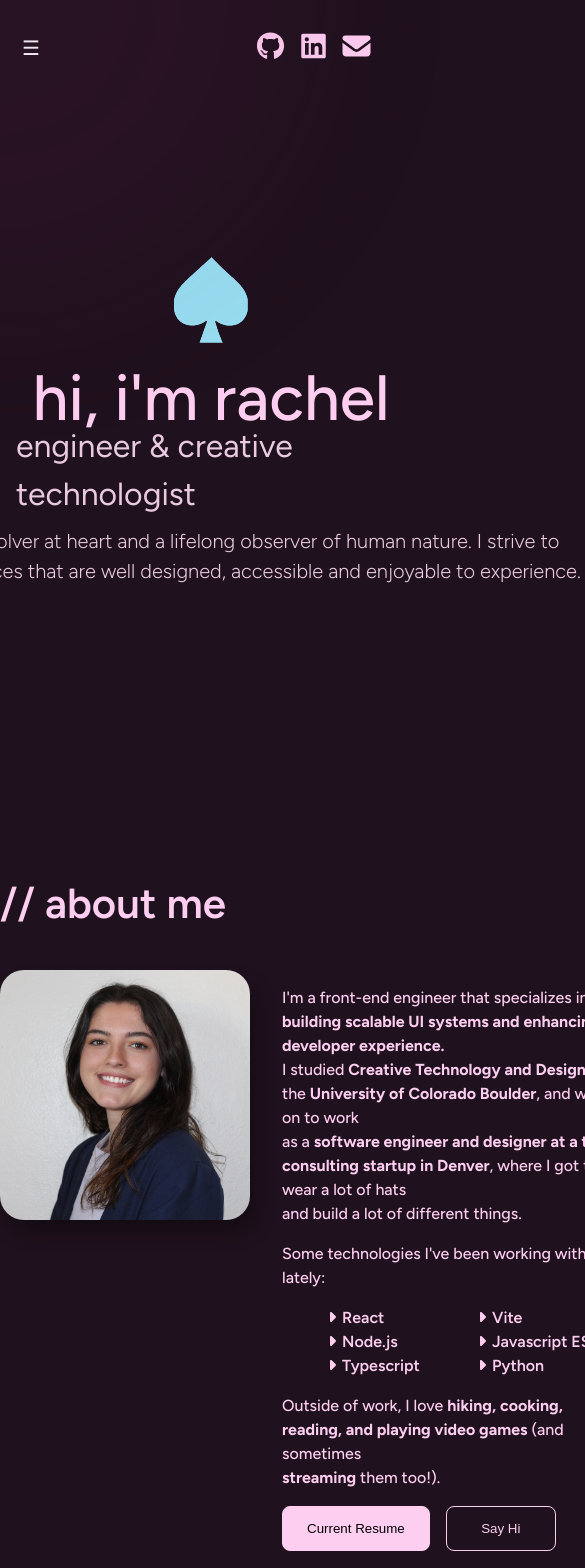
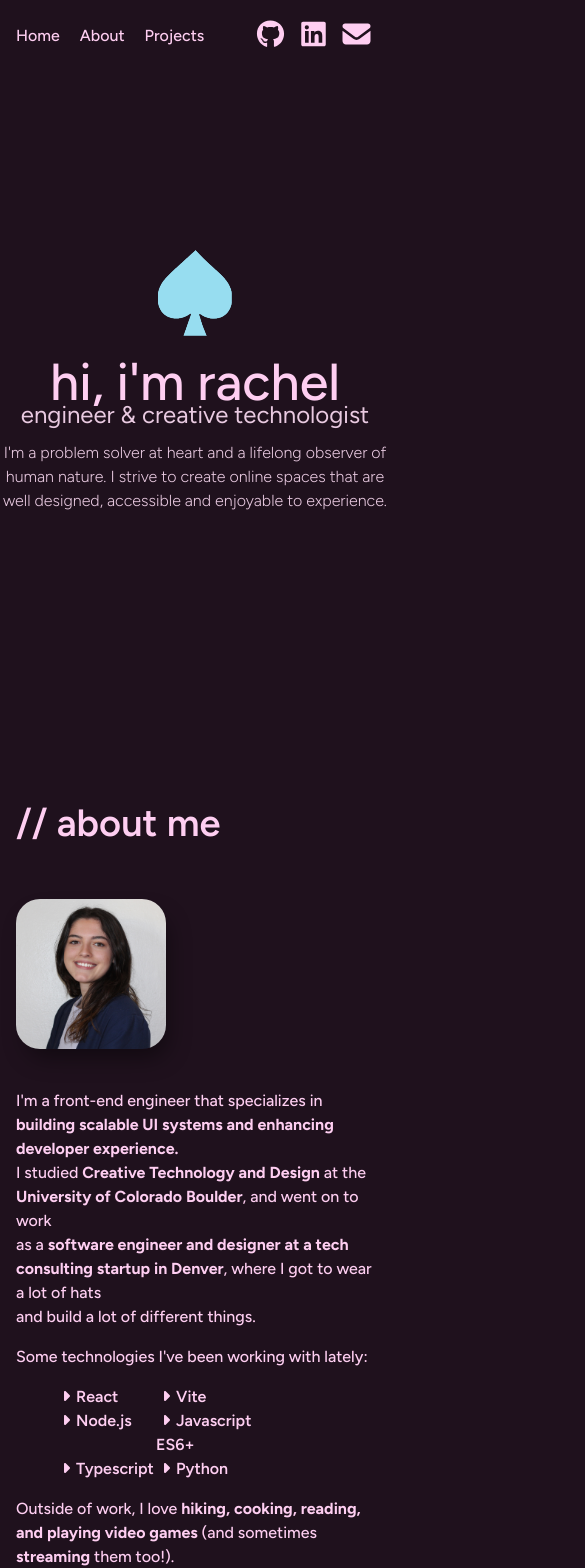
Before and after one commit to rachelmcminn/my-portfolio, a React (Vite) app: page /projects/gremlinizer in a window 390 px wide. Shown: the top 1568 px of the page, 585 px wide, since content can reach past the window. Built offline with nearby package versions, Linux system fonts and the light colour scheme.

Commit message:
css changes for mobile

```diff
--- a/index.html
+++ b/index.html
@@ -4,7 +4,7 @@
     <meta charset="UTF-8" />
     <link rel="icon" type="image/svg+xml" href="/vite.svg" />
     <meta name="viewport" content="width=device-width, initial-scale=1.0" />
-    <title>Rachel McMinn</title>
+    <title>Rachel McMinn - Frontend Engineer</title>
   </head>
   <body>
     <div id="root"></div>
--- a/src/App.jsx
+++ b/src/App.jsx
@@ -1,4 +1,4 @@
-import { useState, useEffect, useRef } from 'react'
+import { useState, useEffect, useRef, useCallback } from 'react'
 import { Routes, Route, useLocation } from 'react-router-dom'
 import './App.css'
 import './index.css'
@@ -31,6 +31,7 @@ const MainPage = () => (
 
 function App() {
   const [isLoaded, setIsLoaded] = useState(false);
+  const handleComplete = useCallback(() => setIsLoaded(true), []);
   const cursorRef = useRef(null);
   const location = useLocation();
 
@@ -65,8 +66,8 @@ function App() {
     <>
       <div ref={cursorRef} className="cursor"></div>
 
-      {!isLoaded && <LoadingScreen onComplete={() => setIsLoaded(true)} />}
 
+      {!isLoaded && <LoadingScreen onComplete={handleComplete} />}
       <div className={`item-fade ${isLoaded ? "opacity-100" : "opacity-0"}`}>
         {isLoaded && (
           <div>
--- a/src/components/Nav.jsx
+++ b/src/components/Nav.jsx
@@ -32,7 +32,7 @@ export const Navbar = ({ menuOpen, setMenuOpen }) => {
 
           {/* desktop nav links */}
           <div className="nav-links">
-            <a href="#" className="nav-link" style={{ fontSize:'20px' }}>Rachel McMinn</a>
+            <a href="#" id="nav-link-main" className="nav-link">Rachel McMinn</a>
             <a href="#home" className="nav-link">Home</a>
             <a href="#about" className="nav-link">About</a>
             <a href="#projects" className="nav-link">Projects</a>
--- a/src/index.css
+++ b/src/index.css
@@ -5,9 +5,6 @@
   text-rendering: optimizeLegibility;
   -webkit-font-smoothing: antialiased;
   -moz-osx-font-smoothing: grayscale;
-
-  --nav-height: 64px;
-  --view-width: 1080px;
 
   --mimi-pink: #FECEF1;
   --mouse-glow: #802668;
@@ -32,7 +29,7 @@
 
 }
 
-
+/* mobile styling */
 html,
   body {
     margin: 0;
@@ -46,6 +43,422 @@ body {
     font-optical-sizing: auto;
     font-style: normal;
 
+  }
+
+  h1,h2,h3,h4,h5,h6 {
+    color: var(--text-color);
+    font-family: "Figtree", sans-serif;
+    font-optical-sizing: auto;
+    font-style: normal;
+    font-weight: 600;
+  }
+
+  p,div {
+    color: var(--text-color);
+  }
+
+  .main-content {
+    display: flex;
+    flex-direction: column;
+  }
+
+  .content-section {
+    margin: auto;
+    padding: 3em 0em;
+    height: 100%;
+    box-sizing: border-box;
+
+  }
+
+  /* scroll stuff */
+
+
+  /* components */
+  a {
+    color: var(--link-color);
+    text-decoration: none;
+  }
+  a:hover {
+    cursor: pointer;
+    font-weight: 600;
+    text-decoration: underline;
+  }
+
+
+  /* utility */
+  .opacity-0 {
+    opacity: 0%;
+  }
+
+  .opacity-100 {
+    opacity: 100%;
+  }
+
+  .item-fade {
+    vertical-align: top;
+    transition: opacity 0.8s;
+    opacity: 1;
+  }
+
+  .btn {
+    padding: 14px 24px;
+    min-width: 110px;
+    border-radius: 8px;
+    font-weight: 500;
+    transition: filter .3s ease-in;
+    cursor: pointer;
+  }
+
+  .btn.btn-primary {
+    background-color: var(--btn-primary-background);
+    border: 1px solid var(--btn-primary-border);
+  }
+
+  .btn.btn-primary:hover {
+    filter: brightness(.85);
+  }
+
+
+  .btn.btn-secondary {
+    background-color: var(--btn-secondary-background);
+    border: 1px solid var(--btn-secondary-border);
+    color: var(--btn-secondary-border);
+
+  }
+
+  .btn.btn-secondary:hover {
+    filter: brightness(.85);
+  }
+
+
+  /*  Nav */
+  nav {
+    position: fixed;
+    top: 0;
+    width: 100%;
+    z-index: 5;
+  }
+
+  .nav-bar {
+    display: flex;
+    flex-direction: row;
+    justify-content: space-between;
+    align-items: center;
+    height: 40px;
+    padding: 1em;
+    background-color: var(--body-background);
+    z-index: 1;
+  }
+
+  .nav-links {
+    display: flex;
+    flex-direction: row;
+    align-items: center;
+    gap: 20px;
+    font-weight: 500;
+    transition: .3s ease-in-out;
+  }
+
+  #nav-link-main {
+    display: none;
+  }
+
+  a.nav-link {
+    color: var(--nav-link-color);
+    font-size: 16px;
+    transition: .3s ease-in-out;
+  }
+
+  .social-links {
+    display: flex;
+    flex-direction: row;
+    gap: 8px;
+  }
+
+  .mobile-menu-btn {
+    display: none;
+  }
+
+  .github-icon, .linkedin-icon {
+    width: 24px;
+    height: 24px;
+  }
+
+  /* project card */
+  .project-card {
+    height: 100%;
+    width: 100%;
+    border-radius: 8px;
+    background-color: var(--card-background);
+    display: flex;
+    justify-content: space-between;
+    padding: 4px;
+    border: 1px solid rgba(255, 247, 207, 0.15);
+    transform: scale(1);
+    transition: transform 0.3s ease, box-shadow 0.3s ease;
+  }
+
+  .project-card:hover {
+    transform: scale(1.02);
+    box-shadow: 0px 8px 24px rgba(254, 206, 241, 0.15);
+  }
+
+
+  .project-card-content {
+    display: flex;
+    flex-direction: column;
+    width: 100%;
+    padding: 16px;
+    gap: 8px;
+    justify-content: space-between;
+  }
+
+  .links-flex {
+    display: flex;
+    justify-content: space-between;
+    align-items: center;
+  }
+
+  .project-card-links {
+    display: flex;
+    flex-direction: row;
+    align-items: center;
+    gap: 4px;
+  }
+
+  .project-card-title {
+    font-weight: 400;
+    font-size: 22px;
+    color: var(--card-title);
+    font-weight: 600;
+    margin-top: 8px;
+  }
+
+  .project-card-role {
+    font-weight: 600;
+  }
+
+  .project-card-description {
+    font-size: 14px;
+    margin-top: 8px;
+    font-weight: 500;
+    color: var(--card-description);
+  }
+
+  .project-card-tags {
+    display: flex;
+    flex-wrap: wrap;
+    gap: 6px;
+    margin-top: 8px;
+  }
+
+  .tech-chip {
+    background-color: transparent;
+    border: 1px solid var(--mimi-pink);
+    color: var(--mimi-pink);
+    padding: 4px 8px;
+    border-radius: 18px;
+    font-weight: 500;
+  }
+
+  .icons-card-links {
+    color: #FFF7CF;
+  }
+
+  .section-title {
+    font-size: 38px;
+    margin-left: 16px;
+  }
+
+  /* ****************************************************** */
+  /* ****************************************************** */
+  /* --------------------- BY SCREENS --------------------*/
+
+
+  /* LoadingScreen */
+  .loading-screen-parent {
+    display: flex;
+    flex-direction: column;
+    align-items: center;
+    justify-content: center;
+    gap: 16px;
+    height:100vh;
+  }
+
+  @layer utilities {
+    @keyframes smooth {
+      0% { opacity: 1;}
+      100% { opacity: 0;}
+      }
+
+    @keyframes loading {
+      0% { transform: translateX(-100%); }
+      100% { transform: translateX(250%); }
+    }
+
+    .loading-text {
+      animation: smooth 0.8s step-end infinite;
+    }
+
+    .loading-bar {
+      background-color: aqua;
+      width:100px;
+      height: 12px;
+      animation: loading 3s ease infinite;
+      box-shadow: 0px 0px 15px #7ca2ee;
+    }
+
+    .loading-title {
+      color: var(--link-color);
+    }
+  }
+
+  /* home */
+  div#home {
+    height: 80vh;
+    width: 100%;
+    display: flex;
+    flex-direction: column;
+    justify-content: center;
+    align-items: center;
+    margin-top: 40px;
+  }
+
+  .page-title {
+    font-size: 52px;
+    margin: 0px;
+    font-weight: 500;
+  }
+
+  .page-subtitle {
+    color: #e9cae1;
+    font-size: 24px;
+    font-weight: 400;
+    margin-top: -24px;
+  }
+
+  .home-text {
+    color: #e9cae1;
+    text-align: center;
+    font-size: 16px;
+    font-weight: 300;
+    margin-top: 8px;
+
+  }
+
+
+  /* --------------------- projects ----------------------- */
+  #projects.content-section {
+    margin-bottom: 40px;
+  }
+  .project-grid {
+    display: grid;
+    grid-template-columns: 1fr;
+    gap: 20px;
+    padding: 16px;
+  }
+
+  .more-projects {
+    margin-top: 10rem;
+    padding: 2rem 0;
+    border-top: 1px solid var(--border-color);
+  }
+
+  .more-projects .section-title {
+    margin-bottom: 2rem;
+  }
+
+  .view-all-link {
+    display: inline-block;
+    margin-top: 2rem;
+    font-size: 1.1rem;
+    text-decoration: none;
+    color: var(--accent-color);
+    transition: transform 0.2s;
+  }
+
+  .view-all-link:hover {
+    transform: translateX(5px);
+  }
+
+
+  /* ---------------------- about -----------------------*/
+  .headshot {
+    width: 150px;
+    height: 150px;
+    object-fit: cover;
+    border-radius: 24px;
+    box-shadow: rgba(0, 0, 0, 0.46) 6px 13px 23px -5px;
+  }
+
+  .about-me-content {
+    display: flex;
+    flex-direction: column;
+    gap: 24px;
+    font-weight: 500;
+    padding: 16px;
+  }
+
+  .about-tech-stack {
+    display: grid;
+    grid-template-columns: repeat(2,minmax(100px,10px));
+    list-style-type: none;
+    margin-top: 16px;
+  }
+
+  .tech-stack-item {
+    font-weight: 600;
+  }
+
+  /*---------------------- contact ---------------------*/
+  section#contact {
+    min-height: 300px;
+  }
+
+  section#contact > div {
+    display: flex;
+    align-items: center;
+    justify-content: center;
+  }
+
+
+  /* -------------------------- footer ---------------------------- */
+  .footer {
+    padding: 3em 0em;
+    background-color: #2a1725;
+  }
+
+  .footer-content {
+    margin: 0 auto;
+    text-align: center;
+    font-size: 14px;
+
+  }
+
+  a.footer-contact-link {
+    transition: 3ms ease-in-out;
+  }
+
+  a.footer-contact-link:hover {
+    font-weight: 500;
+  }
+
+
+
+/* desktop styling */
+@media (min-width: 1024px) {
+  html,
+  body {
+    margin: 0;
+    padding: 0;
+    line-height: 1.5;
+    font-weight: 300;
+    color: var(--night);
+    background-color: var(--body-background);
+    height: 100%;
+    font-family: "Figtree", sans-serif;
+    font-optical-sizing: auto;
+    font-style: normal;
 
   }
 
@@ -186,7 +599,7 @@ nav {
     flex-direction: row;
     justify-content: space-between;
     align-items: center;
-  height: var(--nav-height);
+    height: 60px;
     padding: 1em 6em;
     background-color: var(--body-background);
     z-index: 1;
@@ -199,6 +612,10 @@ nav {
     gap: 24px;
     font-weight: 500;
     transition: .3s ease-in-out;
+  }
+
+  #nav-link-main {
+    font-size: 20px;
   }
 
   a.nav-link {
@@ -352,7 +769,7 @@ a.nav-link {
 
 
   /* home */
-section#home {
+  div#home {
     height: 84vh;
     width: 100%;
     display: flex;
@@ -483,24 +900,4 @@ a.footer-contact-link:hover {
   }
 
 
-/************************************** BREAKPOINTS *********************************/
-@media (max-width: 1023px) {
-  .mobile-menu-btn {
-    display: block;
-    color: white;
-    background-color: transparent;
-    font-size: 20px;
-    border: none;
 }
-
-  .nav-bar {
-    padding: 1em;
-  }
-  section {
-    padding: 1em;
-  }
-
-  .nav-links {
-    display: none;
-  }
-}
--- a/src/sections/Home.jsx
+++ b/src/sections/Home.jsx
@@ -7,7 +7,7 @@ export const Home = () => {
 
 
     return (
-        <section id="home">
+        <div id="home">
             <img src={spadeBlue} alt="Spade Blue"/>
             <div className="page-title">hi, i'm rachel</div>
             <div className="page-subtitle">engineer & creative technologist</div>
@@ -17,7 +17,7 @@ export const Home = () => {
             </div>
 
 
-        </section>
+        </div>
     )
 
 
```
Also changed, not shown: package.json (+7 -2 lines), src/components/LoadingScreen.jsx (+3 -4 lines), 1 other file (tests, documents, lock files or other folders). Lines whose indentation alone changed are shown as unchanged.
